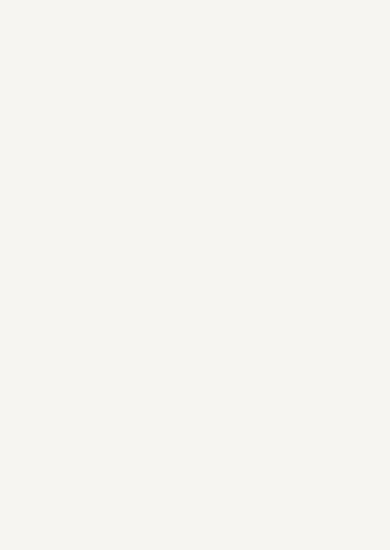
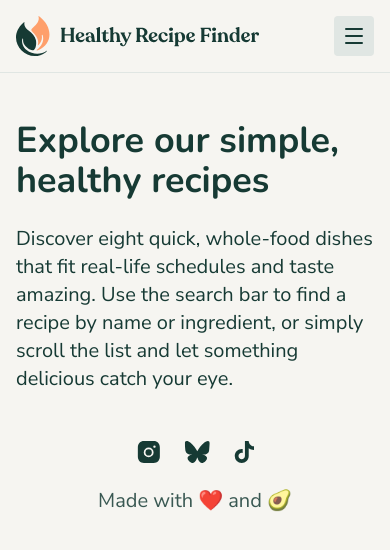
Before and after one commit to florianstancioiu/recipe-finder-website, a React (Vite) app: page /recipes in a window 390 px wide. Before the commit this address had no page. Shown: the top 550 px of the page. Built offline with nearby package versions, Linux system fonts and the light colour scheme.

Commit message:
Worked on the ExploreRecipes mobile component

```diff
--- /dev/null
+++ b/src/components/ExploreRecipes/ExploreRecipes.tsx
@@ -0,0 +1,17 @@
+const ExploreRecipes = () => {
+  return (
+    <div className="px-4 text-neutral-900 mb-12">
+      <h1 className="font-nunito text-4xl font-bold mb-6">
+        Explore our simple, healthy recipes
+      </h1>
+      <p className="mb-8">
+        Discover eight quick, whole-food dishes that fit real-life schedules and
+        taste amazing. Use the search bar to find a recipe by name or
+        ingredient, or simply scroll the list and let something delicious catch
+        your eye.
+      </p>
+    </div>
+  );
+};
+
+export default ExploreRecipes;
--- /dev/null
+++ b/src/pages/Recipes/Recipes.tsx
@@ -0,0 +1,11 @@
+import ExploreRecipes from "../../components/ExploreRecipes/ExploreRecipes";
+
+const Recipes = () => {
+  return (
+    <>
+      <ExploreRecipes />
+    </>
+  );
+};
+
+export default Recipes;
--- a/src/routes.tsx
+++ b/src/routes.tsx
@@ -2,6 +2,8 @@ import { Routes as ReactRoutes, Route } from "react-router";
 import App from "./layouts/App";
 import About from "./pages/About/About";
 import Home from "./pages/Home/Home";
+import Recipes from "./pages/Recipes/Recipes";
+import Recipe from "./pages/Recipe/Recipe";
 
 const Routes = () => {
   return (
@@ -9,6 +11,8 @@ const Routes = () => {
       <Route path="/" element={<App />}>
         <Route index element={<Home />} />
         <Route path="about" element={<About />} />
+        <Route path="recipes" element={<Recipes />} />
+        <Route path="recipes/:id" element={<Recipe />} />
       </Route>
     </ReactRoutes>
   );
```
